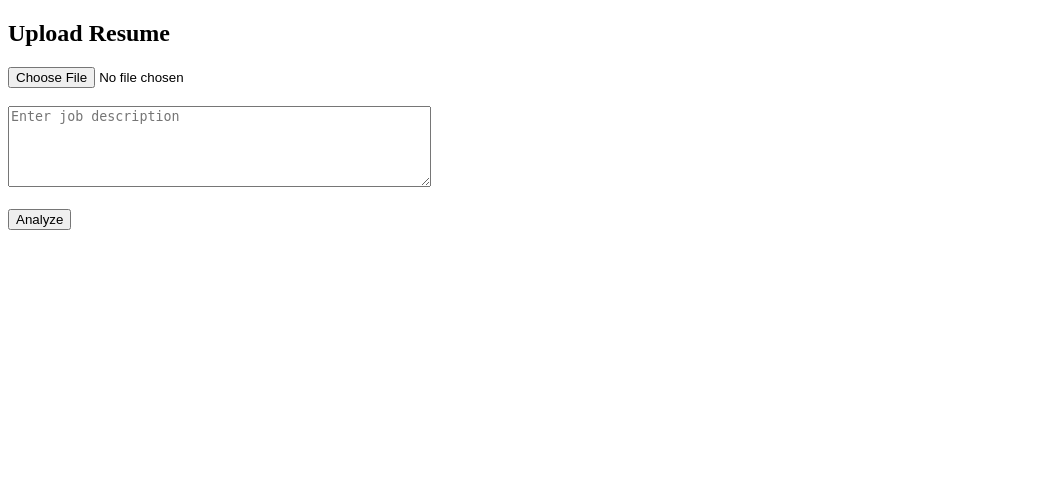
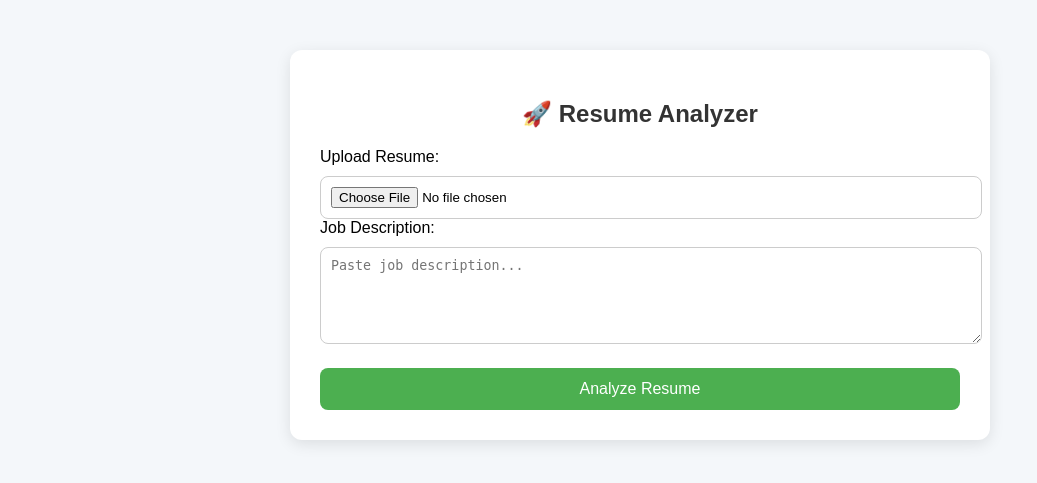
Before and after one commit to Prabin211/Resume-Analyzer, a Django app: page / in a window 1280 px wide. Shown: the top 483 px of the page, without its empty margins (0-1037 px from the left). Run offline with Django 5.2, Linux system fonts and the light colour scheme.

Commit message:
improved UI design

```diff
--- a/templates/index.html
+++ b/templates/index.html
@@ -2,28 +2,118 @@
 <html>
 <head>
     <title>Resume Analyzer</title>
+    <style>
+        body {
+            font-family: Arial, sans-serif;
+            background: #f4f7fa;
+            margin: 0;
+            padding: 0;
+        }
+
+        .container {
+            width: 50%;
+            margin: 50px auto;
+            background: white;
+            padding: 30px;
+            border-radius: 12px;
+            box-shadow: 0px 4px 15px rgba(0,0,0,0.1);
+        }
+
+        h2 {
+            text-align: center;
+            color: #333;
+        }
+
+        input, textarea {
+            width: 100%;
+            padding: 10px;
+            margin-top: 10px;
+            border-radius: 8px;
+            border: 1px solid #ccc;
+        }
+
+        button {
+            width: 100%;
+            padding: 12px;
+            margin-top: 20px;
+            background: #4CAF50;
+            color: white;
+            border: none;
+            border-radius: 8px;
+            font-size: 16px;
+            cursor: pointer;
+        }
+
+        button:hover {
+            background: #45a049;
+        }
+
+        .result {
+            margin-top: 30px;
+            padding: 15px;
+            background: #f1f1f1;
+            border-radius: 10px;
+        }
+
+        .tag {
+            display: inline-block;
+            background: #2196F3;
+            color: white;
+            padding: 5px 10px;
+            margin: 5px;
+            border-radius: 20px;
+            font-size: 12px;
+        }
+
+        .score {
+            font-size: 18px;
+            font-weight: bold;
+            margin-top: 10px;
+        }
+
+        .missing {
+            color: red;
+        }
+    </style>
 </head>
 <body>
 
-    <h2>Upload Resume</h2>
+<div class="container">
+    <h2>🚀 Resume Analyzer</h2>
 
     <form method="POST" enctype="multipart/form-data">
         {% csrf_token %}
 
-        <input type="file" name="file" required><br><br>
+        <label>Upload Resume:</label>
+        <input type="file" name="file" required>
 
-        <textarea name="job_description" placeholder="Enter job description" rows="5" cols="50"></textarea><br><br>
+        <label>Job Description:</label>
+        <textarea name="job_description" rows="5" placeholder="Paste job description..."></textarea>
 
-        <button type="submit">Analyze</button>
+        <button type="submit">Analyze Resume</button>
     </form>
 
     {% if result %}
-        <h3>Results:</h3>
-        <p><strong>Skills:</strong> {{ result.skills }}</p>
-        <p><strong>Score:</strong> {{ result.score }}</p>
-        <p><strong>Match %:</strong> {{ result.match_percentage }}</p>
-        <p><strong>Missing Skills:</strong> {{ result.missing_skills }}</p>
+    <div class="result">
+        <h3>Results</h3>
+
+        <p><strong>Skills:</strong></p>
+        {% for skill in result.skills %}
+            <span class="tag">{{ skill }}</span>
+        {% endfor %}
+
+        <p class="score">ATS Score: {{ result.score }}%</p>
+
+        <p class="score">Match Percentage: {{ result.match_percentage }}%</p>
+
+        <p><strong class="missing">Missing Skills:</strong></p>
+        {% for skill in result.missing_skills %}
+            <span class="tag" style="background:red;">{{ skill }}</span>
+        {% endfor %}
+    </div>
     {% endif %}
+
+</div>
 
 </body>
 </html>
```
